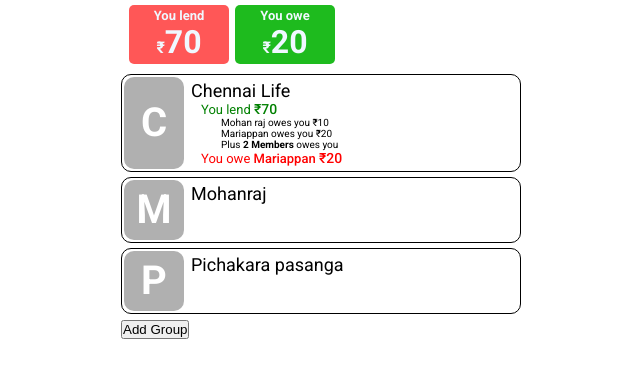
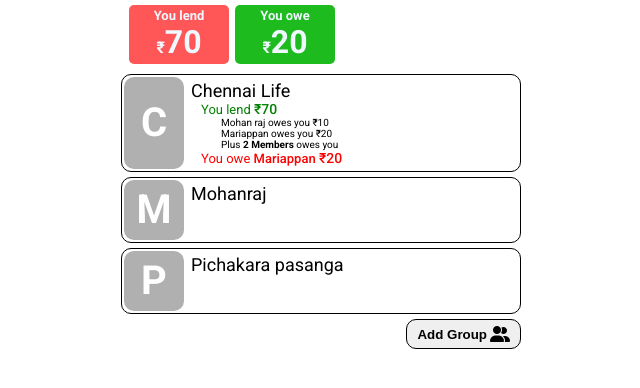
Before and after one commit to selva-thayalan/expense-buddy, a React (Create React App) app: page / in a window 1280 px wide. Shown: the top 388 px of the page, without its empty margins (319-959 px from the left). Built offline with nearby package versions, Linux system fonts and the light colour scheme.

Commit message:
feat: Replace the button tag with StyledButton comp to use the same style all the places for floating buttons

```diff
--- a/src/pages/Home.tsx
+++ b/src/pages/Home.tsx
@@ -6,6 +6,7 @@ import { RootState } from '../store/store';
 import { SplitOverview } from '../models/SplitOverview';
 import { Member } from '../models/Member';
 import { getMemeberNameById } from '../utils/Common';
+import StyledButton, { ButtonStyle } from '../components/common/StyledButton';
 
 const MAX_DETAILED_LIST_COUNT = 3;
 
@@ -139,7 +140,11 @@ const Home = () => {
                     </li>)}
             </ul>
             <div className="home-btm-actions-cont">
-                <button onClick={() => navigate('/group/new')}>Add Group</button>
+                <StyledButton
+                    title="Add Group"
+                    buttonStyle={ButtonStyle.float}
+                    iconClass="fa-solid fa-user-group"
+                    onClick={() => navigate('/group/new')}/>
             </div>
         </div>
     )
--- a/src/pages/Split.tsx
+++ b/src/pages/Split.tsx
@@ -6,6 +6,7 @@ import { RootState } from '../store/store';
 import { Expense } from '../models/Expense';
 import ExpenseCard from '../components/ExpenseCard';
 import { Member } from '../models/Member';
+import StyledButton, { ButtonStyle } from '../components/common/StyledButton';
 
 const Split = () =>{
     const useTypedSelector: TypedUseSelectorHook<RootState> = useSelector;
@@ -35,7 +36,11 @@ const Split = () =>{
                             {expenses.map(expense => <ExpenseCard model={expense} members={split?.members} userAccount={useAccount}/>)}
                         </div>
                         <div className="split-foot-cont  py_5">
-                            <button className="add-new-expense-btn" onClick={() => navigate("./add")}>Add Expense<i className="fa-solid fa-receipt"></i></button>
+                            <StyledButton
+                                title="Add Expense"
+                                buttonStyle={ButtonStyle.float}
+                                iconClass="fa-solid fa-receipt"
+                                onClick={() => navigate("./add")}/>
                         </div>
                     </div>
                 </>}
--- a/src/styles/Home.scss
+++ b/src/styles/Home.scss
@@ -82,3 +82,10 @@
         font-weight: 500;
     }
 }
+
+.home-btm-actions-cont{
+    width: 100%;
+    display: flex;
+    align-items: center;
+    justify-content: flex-end;
+}
--- a/src/styles/Split.scss
+++ b/src/styles/Split.scss
@@ -30,19 +30,6 @@
     padding-left: 5px;
 }
 
-.add-new-expense-btn{
-    height: 30px;
-    border-radius: 30px;
-    font-size: smaller;
-    font-weight: 600;
-    padding: 5px 10px;
-    >i{
-        margin-left: 3px;
-        font-size: medium;
-        vertical-align: middle;
-    }
-}
-
 .split-expense-list-wrap{
     max-height: calc(100% - 110px);
     overflow-x: auto;
```
